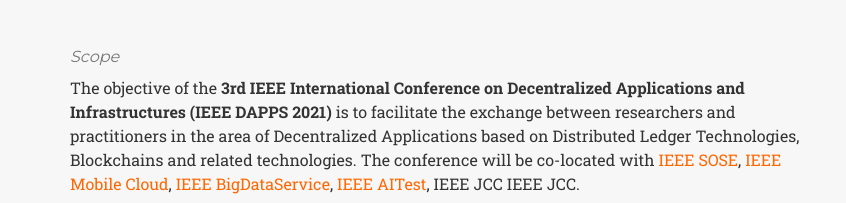
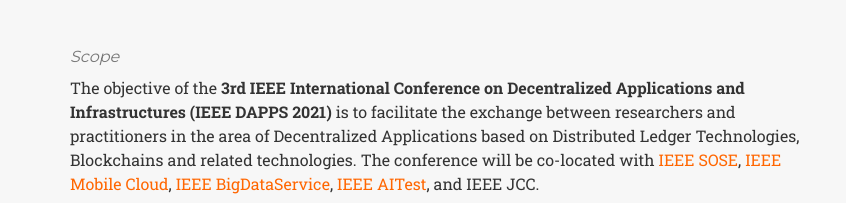
Before and after one commit to ieeedapps-web/ieeedapps-web.github.io, a plain HTML site: page index.html in a window 1280 px wide. Shown: the part 1565-1768 px from the top of the page, 0-846 px from the left. Drawn offline with Linux system fonts and the light colour scheme; a web font is replaced by a local one.

Commit message:
fix typo

```diff
--- a/index.html
+++ b/index.html
@@ -146,7 +146,7 @@
                 <div class="col-lg-8 col-xs-12 text-left">
                     <h3 class="section-subheading text-muted">Scope</h3>
                     <p>
-                        The objective of the <strong>3rd IEEE International Conference on Decentralized Applications and Infrastructures (IEEE DAPPS 2021)</strong> is to facilitate the exchange between researchers and practitioners in the area of Decentralized Applications based on Distributed Ledger Technologies, Blockchains and related technologies. The conference will be co-located with <a href="http://www.ieeesose.net/">IEEE SOSE</a>, <a href="http://mobile-cloud.net/">IEEE Mobile Cloud</a>, <a href="http://www.big-dataservice.net/">IEEE BigDataService</a>, <a href="http://ieeeaitests.com/">IEEE AITest</a>, IEEE JCC IEEE JCC.
+                        The objective of the <strong>3rd IEEE International Conference on Decentralized Applications and Infrastructures (IEEE DAPPS 2021)</strong> is to facilitate the exchange between researchers and practitioners in the area of Decentralized Applications based on Distributed Ledger Technologies, Blockchains and related technologies. The conference will be co-located with <a href="http://www.ieeesose.net/">IEEE SOSE</a>, <a href="http://mobile-cloud.net/">IEEE Mobile Cloud</a>, <a href="http://www.big-dataservice.net/">IEEE BigDataService</a>, <a href="http://ieeeaitests.com/">IEEE AITest</a>, and IEEE JCC.
                     </p>
                     <p>
                         It can be already seen today that Blockchain is making a huge impact on the way digital payments are made. However, the potential implications of Blockchain technologies go far beyond their application as the technological backbone for cryptocurrencies. In recent years, Decentralized Applications (dApps) have emerged as a new model for building a plethora of highly expressive applications.
```
